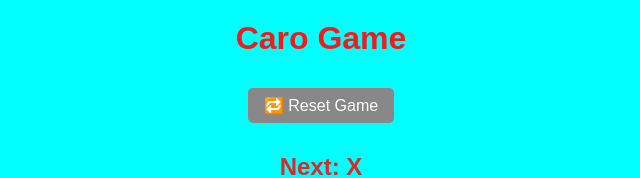
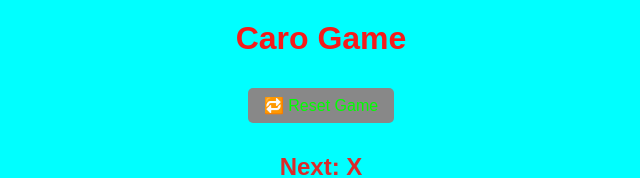
Before and after one commit to SamNguyen228/Tic_Tac_Toe, a React (Vite) app: page / in a window 1280 px wide. Shown: the top 178 px of the page, without its empty margins (319-959 px from the left). Built offline with nearby package versions, Linux system fonts and the light colour scheme.

Commit message:
Update App.css

```diff
--- a/src/App.css
+++ b/src/App.css
@@ -21,7 +21,7 @@ h2 {
   padding: 10px 20px;
   font-size: 16px;
   background-color: #888;
-  color: white;
+  color: #0f0;
   border: none;
   border-radius: 5px;
   cursor: pointer;
```
